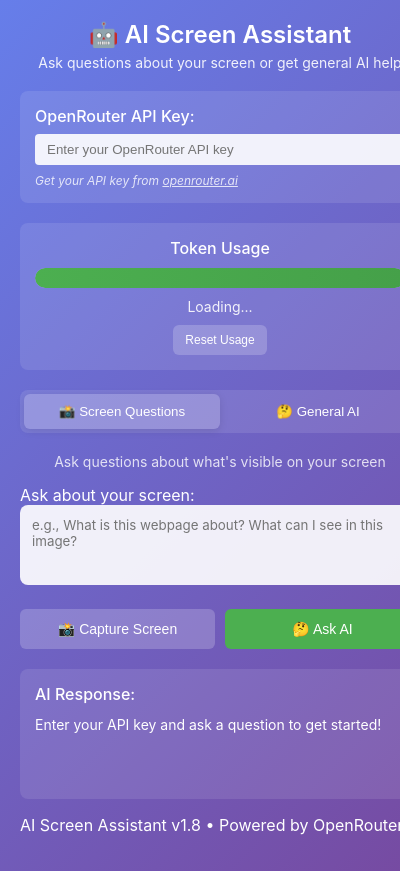
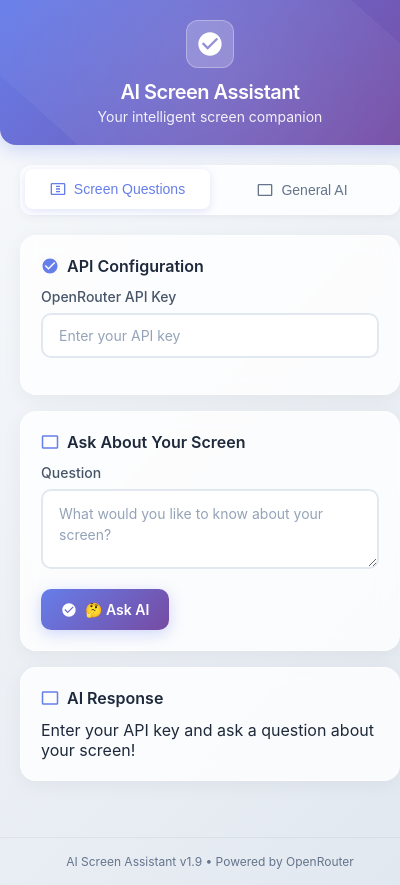
Before and after one commit to ClapFy/Chrome-Ai-Plugin-requires-OpenRouter-api-key-, a browser extension: page popup.html in a window 400 px wide. Shown: the top 885 px of the page. Drawn offline with Linux system fonts and the light colour scheme.

Commit message:
v1.9: Restore modern UI, remove token counter, add automatic screenshots

```diff
--- a/config.js
+++ b/config.js
@@ -2,7 +2,7 @@
 const CONFIG = {
   // Extension metadata
   EXTENSION_NAME: 'AI Screen Assistant',
-  EXTENSION_VERSION: '1.8',
+  EXTENSION_VERSION: '1.9',
 
   // OpenRouter API configuration
   OPENROUTER_API_URL: 'https://openrouter.ai/api/v1/chat/completions',
--- a/popup.html
+++ b/popup.html
@@ -1,318 +1,454 @@
 <!DOCTYPE html>
-<html>
+<html lang="en">
 <head>
-  <meta charset="utf-8">
+  <meta charset="UTF-8">
+  <meta name="viewport" content="width=device-width, initial-scale=1.0">
   <title>AI Screen Assistant</title>
   <style>
+    * {
+      margin: 0;
+      padding: 0;
+      box-sizing: border-box;
+    }
+
     body {
-      width: 400px;
-      min-height: 500px;
-      margin: 0;
-      padding: 20px;
-      font-family: -apple-system, BlinkMacSystemFont, 'Segoe UI', Roboto, sans-serif;
-      background: linear-gradient(135deg, #667eea 0%, #764ba2 100%);
-      color: white;
+      width: 420px;
+      min-height: 600px;
+      font-family: -apple-system, BlinkMacSystemFont, 'Segoe UI', Roboto, 'Helvetica Neue', Arial, sans-serif;
+      background: linear-gradient(135deg, #f8fafc 0%, #e2e8f0 100%);
+      color: #1e293b;
+      overflow-x: hidden;
     }
 
     .header {
+      background: linear-gradient(135deg, #667eea 0%, #764ba2 100%);
+      color: white;
+      padding: 20px;
       text-align: center;
-      margin-bottom: 20px;
+      border-radius: 0 0 16px 16px;
+      box-shadow: 0 4px 20px rgba(102, 126, 234, 0.3);
+      position: relative;
+      overflow: hidden;
+    }
+
+    .header::before {
+      content: '';
+      position: absolute;
+      top: -50%;
+      left: -50%;
+      width: 200%;
+      height: 200%;
+      background: radial-gradient(circle, rgba(255,255,255,0.1) 0%, transparent 70%);
+      animation: float 6s ease-in-out infinite;
+    }
+
+    @keyframes float {
+      0%, 100% { transform: translateY(0px) rotate(0deg); }
+      50% { transform: translateY(-20px) rotate(180deg); }
+    }
+
+    .logo {
+      width: 48px;
+      height: 48px;
+      margin: 0 auto 12px;
+      background: rgba(255, 255, 255, 0.2);
+      border-radius: 12px;
+      display: flex;
+      align-items: center;
+      justify-content: center;
+      backdrop-filter: blur(10px);
+      border: 1px solid rgba(255, 255, 255, 0.3);
+    }
+
+    .logo svg {
+      width: 28px;
+      height: 28px;
+      fill: white;
     }
 
     .header h1 {
-      margin: 0;
-      font-size: 24px;
+      font-size: 20px;
       font-weight: 600;
+      margin-bottom: 4px;
+      letter-spacing: -0.5px;
     }
 
     .header p {
-      margin: 5px 0 0 0;
+      font-size: 14px;
       opacity: 0.9;
-      font-size: 14px;
+      font-weight: 400;
     }
 
-    .api-key-section {
-      background: rgba(255, 255, 255, 0.1);
-      padding: 15px;
-      border-radius: 8px;
-      margin-bottom: 20px;
-    }
-
-    .api-key-section label {
-      display: block;
-      margin-bottom: 8px;
-      font-weight: 500;
-    }
-
-    .api-key-section input {
-      width: 100%;
-      padding: 8px 12px;
-      border: none;
-      border-radius: 4px;
-      background: rgba(255, 255, 255, 0.9);
-      color: #333;
-      box-sizing: border-box;
-    }
-
-    .api-key-section .note {
-      font-size: 12px;
-      opacity: 0.8;
-      margin-top: 8px;
-      font-style: italic;
-    }
-
-    .token-usage-section {
-      background: rgba(255, 255, 255, 0.1);
-      padding: 15px;
-      border-radius: 8px;
-      margin-bottom: 20px;
-      text-align: center;
-    }
-
-    .token-usage-section h3 {
-      margin: 0 0 10px 0;
-      font-size: 16px;
-      font-weight: 500;
-    }
-
-    .token-bar {
-      width: 100%;
-      height: 20px;
-      background: rgba(255, 255, 255, 0.2);
-      border-radius: 10px;
-      overflow: hidden;
-      margin: 10px 0;
-    }
-
-    .token-progress {
-      height: 100%;
-      background: linear-gradient(90deg, #4CAF50, #45a049);
-      transition: width 0.3s ease;
-      border-radius: 10px;
-    }
-
-    .token-info {
-      font-size: 14px;
-      opacity: 0.9;
-    }
-
-    .token-warning {
-      color: #ff9800;
-      font-weight: 500;
-    }
-
-    .token-danger {
-      color: #f44336;
-      font-weight: 500;
+    .container {
+      padding: 20px;
     }
 
     .mode-toggle {
       display: flex;
-      background: rgba(255, 255, 255, 0.1);
-      border-radius: 8px;
+      background: rgba(255, 255, 255, 0.8);
+      border-radius: 12px;
       padding: 4px;
       margin-bottom: 20px;
+      backdrop-filter: blur(10px);
+      border: 1px solid rgba(255, 255, 255, 0.5);
+      box-shadow: 0 2px 10px rgba(0, 0, 0, 0.05);
     }
 
-    .mode-toggle button {
+    .mode-btn {
       flex: 1;
-      padding: 10px;
+      padding: 12px 16px;
       border: none;
       background: transparent;
-      color: white;
-      border-radius: 6px;
+      border-radius: 8px;
+      font-size: 14px;
+      font-weight: 500;
+      color: #64748b;
       cursor: pointer;
       transition: all 0.2s ease;
-      font-weight: 500;
+      display: flex;
+      align-items: center;
+      justify-content: center;
+      gap: 8px;
     }
 
-    .mode-toggle button.active {
-      background: rgba(255, 255, 255, 0.2);
-      box-shadow: 0 2px 8px rgba(0, 0, 0, 0.1);
+    .mode-btn.active {
+      background: white;
+      color: #667eea;
+      box-shadow: 0 2px 8px rgba(102, 126, 234, 0.2);
+      transform: translateY(-1px);
     }
 
-    .question-section {
-      margin-bottom: 20px;
+    .mode-btn:hover:not(.active) {
+      color: #475569;
+      background: rgba(255, 255, 255, 0.5);
     }
 
-    .question-section textarea {
+    .mode-content {
+      display: none;
+      animation: fadeIn 0.3s ease;
+    }
+
+    .mode-content.active {
+      display: block;
+    }
+
+    @keyframes fadeIn {
+      from { opacity: 0; transform: translateY(10px); }
+      to { opacity: 1; transform: translateY(0); }
+    }
+
+    .section {
+      background: rgba(255, 255, 255, 0.8);
+      border-radius: 16px;
+      padding: 20px;
+      margin-bottom: 16px;
+      backdrop-filter: blur(10px);
+      border: 1px solid rgba(255, 255, 255, 0.5);
+      box-shadow: 0 4px 20px rgba(0, 0, 0, 0.05);
+      transition: all 0.2s ease;
+    }
+
+    .section:hover {
+      transform: translateY(-2px);
+      box-shadow: 0 8px 30px rgba(0, 0, 0, 0.1);
+    }
+
+    .section-title {
+      font-size: 16px;
+      font-weight: 600;
+      color: #1e293b;
+      margin-bottom: 12px;
+      display: flex;
+      align-items: center;
+      gap: 8px;
+    }
+
+    .section-title svg {
+      width: 18px;
+      height: 18px;
+      fill: #667eea;
+    }
+
+    .input-group {
+      margin-bottom: 16px;
+    }
+
+    .input-label {
+      display: block;
+      font-size: 14px;
+      font-weight: 500;
+      color: #475569;
+      margin-bottom: 8px;
+    }
+
+    .input-field {
       width: 100%;
-      height: 80px;
-      padding: 12px;
-      border: none;
-      border-radius: 8px;
-      background: rgba(255, 255, 255, 0.9);
-      color: #333;
-      resize: vertical;
-      box-sizing: border-box;
+      padding: 12px 16px;
+      border: 2px solid #e2e8f0;
+      border-radius: 10px;
+      font-size: 14px;
+      background: white;
+      color: #1e293b;
+      transition: all 0.2s ease;
       font-family: inherit;
     }
 
-    .question-section textarea:focus {
+    .input-field:focus {
       outline: none;
-      box-shadow: 0 0 0 2px rgba(255, 255, 255, 0.3);
+      border-color: #667eea;
+      box-shadow: 0 0 0 3px rgba(102, 126, 234, 0.1);
     }
 
-    .button-group {
-      display: flex;
-      gap: 10px;
-      margin-bottom: 20px;
+    .input-field::placeholder {
+      color: #94a3b8;
+    }
+
+    .textarea-field {
+      resize: vertical;
+      min-height: 80px;
+      line-height: 1.5;
     }
 
     .btn {
-      flex: 1;
-      padding: 12px 16px;
+      padding: 12px 20px;
       border: none;
-      border-radius: 6px;
-      font-weight: 500;
+      border-radius: 10px;
+      font-size: 14px;
+      font-weight: 600;
       cursor: pointer;
       transition: all 0.2s ease;
-      font-size: 14px;
+      font-family: inherit;
+      display: inline-flex;
+      align-items: center;
+      justify-content: center;
+      gap: 8px;
+      text-decoration: none;
+      min-width: 120px;
     }
 
     .btn-primary {
-      background: #4CAF50;
+      background: linear-gradient(135deg, #667eea 0%, #764ba2 100%);
       color: white;
+      box-shadow: 0 4px 15px rgba(102, 126, 234, 0.3);
     }
 
     .btn-primary:hover {
-      background: #45a049;
+      transform: translateY(-2px);
+      box-shadow: 0 6px 20px rgba(102, 126, 234, 0.4);
+    }
+
+    .btn-secondary {
+      background: rgba(255, 255, 255, 0.9);
+      color: #667eea;
+      border: 2px solid #e2e8f0;
+    }
+
+    .btn-secondary:hover {
+      background: white;
+      border-color: #667eea;
       transform: translateY(-1px);
     }
 
-    .btn-secondary {
-      background: rgba(255, 255, 255, 0.2);
-      color: white;
+    .btn:disabled {
+      opacity: 0.6;
+      cursor: not-allowed;
+      transform: none !important;
     }
 
-    .btn-secondary:hover {
-      background: rgba(255, 255, 255, 0.3);
-      transform: translateY(-1px);
-    }
-
-    .btn-small {
-      padding: 8px 12px;
-      font-size: 12px;
-    }
-
-    .response-section {
-      background: rgba(255, 255, 255, 0.1);
-      padding: 15px;
-      border-radius: 8px;
-      min-height: 100px;
-      max-height: 200px;
-      overflow-y: auto;
-    }
-
-    .response-section h3 {
-      margin: 0 0 10px 0;
-      font-size: 16px;
-      font-weight: 500;
+    .btn-group {
+      display: flex;
+      gap: 12px;
+      margin-top: 16px;
     }
 
     .response-content {
-      line-height: 1.5;
+      background: white;
+      border-radius: 12px;
+      padding: 16px;
+      margin-top: 16px;
+      border: 1px solid #e2e8f0;
       font-size: 14px;
+      line-height: 1.6;
+      color: #1e293b;
+      max-height: 300px;
+      overflow-y: auto;
     }
 
     .loading {
       text-align: center;
-      color: rgba(255, 255, 255, 0.8);
+      color: #667eea;
+      font-weight: 500;
+      padding: 20px;
+    }
+
+    .success {
+      color: #059669;
+      background: #ecfdf5;
+      border: 1px solid #a7f3d0;
+      border-radius: 8px;
+      padding: 12px;
+      text-align: center;
+      font-weight: 500;
     }
 
     .error {
-      color: #ff6b6b;
-      font-size: 14px;
-      margin-top: 10px;
-    }
-
-    .success {
-      color: #4CAF50;
-      font-size: 14px;
-      margin-top: 10px;
+      color: #dc2626;
+      background: #fef2f2;
+      border: 1px solid #fecaca;
+      border-radius: 8px;
+      padding: 12px;
+      text-align: center;
+      font-weight: 500;
     }
 
     .hidden {
-      display: none;
+      display: none !important;
     }
 
-    .mode-info {
+    .footer {
       text-align: center;
-      margin-bottom: 15px;
-      font-size: 14px;
-      opacity: 0.8;
+      padding: 16px 20px;
+      color: #64748b;
+      font-size: 12px;
+      border-top: 1px solid rgba(0, 0, 0, 0.05);
+      margin-top: 20px;
     }
 
-    .token-used {
-      font-size: 12px;
-      opacity: 0.7;
-      margin-top: 10px;
-      text-align: center;
+    /* Scrollbar styling */
+    ::-webkit-scrollbar {
+      width: 6px;
+    }
+
+    ::-webkit-scrollbar-track {
+      background: rgba(0, 0, 0, 0.05);
+      border-radius: 3px;
+    }
+
+    ::-webkit-scrollbar-thumb {
+      background: rgba(102, 126, 234, 0.3);
+      border-radius: 3px;
+    }
+
+    ::-webkit-scrollbar-thumb:hover {
+      background: rgba(102, 126, 234, 0.5);
     }
   </style>
 </head>
 <body>
   <div class="header">
-    <h1>🤖 AI Screen Assistant</h1>
-    <p>Ask questions about your screen or get general AI help</p>
+    <div class="logo">
+      <svg viewBox="0 0 24 24" fill="currentColor">
+        <path d="M12 2C6.48 2 2 6.48 2 12s4.48 10 10 10 10-4.48 10-10S17.52 2 12 2zm-2 15l-5-5 1.41-1.41L10 14.17l7.59-7.59L19 8l-9 9z"/>
+      </svg>
+    </div>
+    <h1>AI Screen Assistant</h1>
+    <p>Your intelligent screen companion</p>
   </div>
 
-  <div class="api-key-section">
-    <label for="apiKey">OpenRouter API Key:</label>
-    <input type="password" id="apiKey" placeholder="Enter your OpenRouter API key">
-    <div class="note">Get your API key from <a href="https://openrouter.ai/" target="_blank" style="color: #fff;">openrouter.ai</a></div>
-    <div class="success" id="apiKeyStatus" style="display: none;">API key saved successfully!</div>
+  <div class="container">
+    <div class="mode-toggle">
+      <button class="mode-btn active" id="screenMode">
+        <svg width="16" height="16" viewBox="0 0 24 24" fill="currentColor">
+          <path d="M21 3H3c-1.1 0-2 .9-2 2v14c0 1.1.9 2 2 2h18c1.1 0 2-.9 2-2V5c0-1.1-.9-2-2-2zm0 16H3V5h18v14z"/>
+          <path d="M9 7h6v2H9zm0 4h6v2H9zm0 4h6v2H9z"/>
+        </svg>
+        Screen Questions
+      </button>
+      <button class="mode-btn" id="generalMode">
+        <svg width="16" height="16" viewBox="0 0 24 24" fill="currentColor">
+          <path d="M21 3H3c-1.1 0-2 .9-2 2v14c0 1.1.9 2 2 2h18c1.1 0 2-.9 2-2V5c0-1.1-.9-2-2-2zm0 16H3V5h18v14z"/>
+        </svg>
+        General AI
+      </button>
     </div>
 
-  <div class="token-usage-section">
-    <h3>Token Usage</h3>
-    <div class="token-bar">
-      <div class="token-progress" id="tokenProgress"></div>
+    <!-- Screen Questions Mode -->
+    <div class="mode-content active" id="screenModeContent">
+      <div class="section">
+        <div class="section-title">
+          <svg viewBox="0 0 24 24">
+            <path d="M12 2C6.48 2 2 6.48 2 12s4.48 10 10 10 10-4.48 10-10S17.52 2 12 2zm-2 15l-5-5 1.41-1.41L10 14.17l7.59-7.59L19 8l-9 9z"/>
+          </svg>
+          API Configuration
         </div>
-    <div class="token-info" id="tokenInfo">Loading...</div>
-    <button class="btn btn-small btn-secondary" id="resetTokens" style="margin-top: 10px;">Reset Usage</button>
-  </div>
-
-  <div class="mode-toggle">
-    <button id="screenMode" class="active">📸 Screen Questions</button>
-    <button id="generalMode">🤔 General AI</button>
-  </div>
-
-  <div id="screenModeContent">
-    <div class="mode-info">Ask questions about what's visible on your screen</div>
-    <div class="question-section">
-      <label for="screenQuestion">Ask about your screen:</label>
-      <textarea id="screenQuestion" placeholder="e.g., What is this webpage about? What can I see in this image?"></textarea>
-    </div>
-
-    <div class="button-group">
-      <button class="btn btn-secondary" id="captureScreen">📸 Capture Screen</button>
-      <button class="btn btn-primary" id="askScreenQuestion">🤔 Ask AI</button>
+        <div class="input-group">
+          <label class="input-label" for="apiKey">OpenRouter API Key</label>
+          <input type="password" id="apiKey" class="input-field" placeholder="Enter your API key">
+          <div id="apiKeyStatus" class="success hidden">API key saved!</div>
         </div>
       </div>
 
-  <div id="generalModeContent" class="hidden">
-    <div class="mode-info">Ask any question to get AI assistance</div>
-    <div class="question-section">
-      <label for="generalQuestion">Ask anything:</label>
-      <textarea id="generalQuestion" placeholder="e.g., How do I learn Python? What's the weather like? Explain quantum computing"></textarea>
+      <div class="section">
+        <div class="section-title">
+          <svg viewBox="0 0 24 24">
+            <path d="M21 3H3c-1.1 0-2 .9-2 2v14c0 1.1.9 2 2 2h18c1.1 0 2-.9 2-2V5c0-1.1-.9-2-2-2zm0 16H3V5h18v14z"/>
+          </svg>
+          Ask About Your Screen
         </div>
-
-    <div class="button-group">
-      <button class="btn btn-primary" id="askGeneralQuestion">🤔 Ask AI</button>
+        <div class="input-group">
+          <label class="input-label" for="screenQuestion">Question</label>
+          <textarea id="screenQuestion" class="input-field textarea-field" placeholder="What would you like to know about your screen?"></textarea>
+        </div>
+        <button id="askScreenQuestion" class="btn btn-primary">
+          <svg width="16" height="16" viewBox="0 0 24 24" fill="currentColor">
+            <path d="M12 2C6.48 2 2 6.48 2 12s4.48 10 10 10 10-4.48 10-10S17.52 2 12 2zm-2 15l-5-5 1.41-1.41L10 14.17l7.59-7.59L19 8l-9 9z"/>
+          </svg>
+          🤔 Ask AI
+        </button>
       </div>
     </div>
 
-  <div class="response-section">
-    <h3>AI Response:</h3>
-    <div id="responseContent" class="response-content">
-      Enter your API key and ask a question to get started!
+    <!-- General AI Mode -->
+    <div class="mode-content" id="generalModeContent">
+      <div class="section">
+        <div class="section-title">
+          <svg viewBox="0 0 24 24">
+            <path d="M12 2C6.48 2 2 6.48 2 12s4.48 10 10 10 10-4.48 10-10S17.52 2 12 2zm-2 15l-5-5 1.41-1.41L10 14.17l7.59-7.59L19 8l-9 9z"/>
+          </svg>
+          API Configuration
         </div>
-    <div class="token-used" id="tokenUsed" style="display: none;"></div>
+        <div class="input-group">
+          <label class="input-label" for="generalApiKey">OpenRouter API Key</label>
+          <input type="password" id="generalApiKey" class="input-field" placeholder="Enter your API key">
+        </div>
+      </div>
+
+      <div class="section">
+        <div class="section-title">
+          <svg viewBox="0 0 24 24">
+            <path d="M21 3H3c-1.1 0-2 .9-2 2v14c0 1.1.9 2 2 2h18c1.1 0 2-.9 2-2V5c0-1.1-.9-2-2-2zm0 16H3V5h18v14z"/>
+          </svg>
+          Ask AI Anything
+        </div>
+        <div class="input-group">
+          <label class="input-label" for="generalQuestion">Question</label>
+          <textarea id="generalQuestion" class="input-field textarea-field" placeholder="Ask me anything!"></textarea>
+        </div>
+        <button id="askGeneralQuestion" class="btn btn-primary">
+          <svg width="16" height="16" viewBox="0 0 24 24" fill="currentColor">
+            <path d="M12 2C6.48 2 2 6.48 2 12s4.48 10 10 10 10-4.48 10-10S17.52 2 12 2zm-2 15l-5-5 1.41-1.41L10 14.17l7.59-7.59L19 8l-9 9z"/>
+          </svg>
+          🤔 Ask AI
+        </button>
+      </div>
+    </div>
+
+    <!-- Response Section -->
+    <div class="section">
+      <div class="section-title">
+        <svg viewBox="0 0 24 24">
+          <path d="M21 3H3c-1.1 0-2 .9-2 2v14c0 1.1.9 2 2 2h18c1.1 0 2-.9 2-2V5c0-1.1-.9-2-2-2zm0 16H3V5h18v14z"/>
+        </svg>
+        AI Response
+      </div>
+      <div id="responseContent">
+        Enter your API key and ask a question about your screen!
+      </div>
+    </div>
   </div>
 
   <div class="footer">
-    <p>AI Screen Assistant v1.8 • Powered by OpenRouter</p>
+    <p>AI Screen Assistant v1.9 • Powered by OpenRouter</p>
   </div>
 
   <script src="popup.js"></script>
```
Also changed, not shown: install.md (+2 -3 lines), popup.js (+15 -19 lines), README.md. Lines whose indentation alone changed are shown as unchanged.
